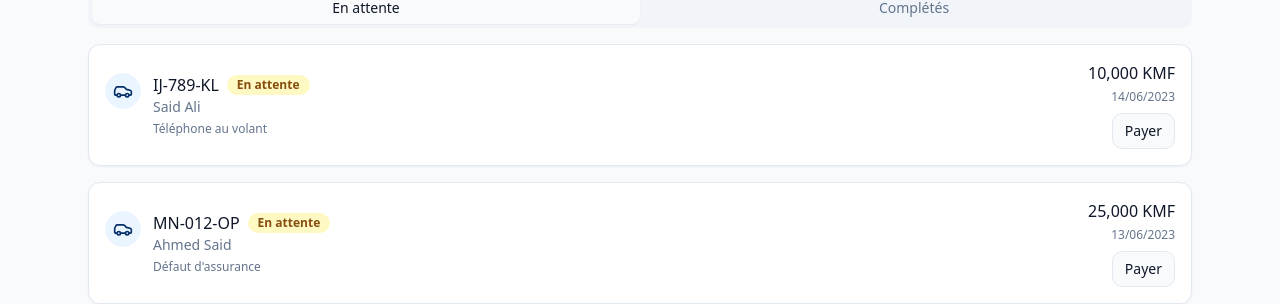
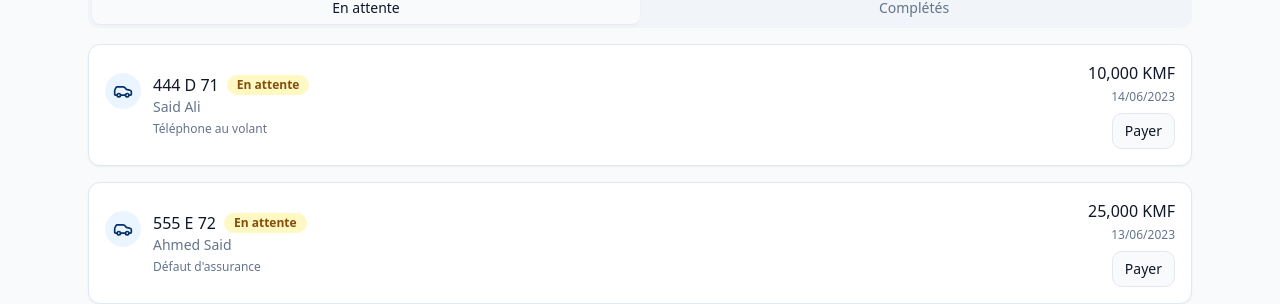
Before and after one commit to irs269/gendarmerie-connect, a React (Vite) app: page /payment-options in a window 1280 px wide. Shown: the part 256-560 px from the top of the page. Built offline with nearby package versions, Linux system fonts and the light colour scheme.

Commit message:
Update Comoros license plate format
This commit updates the application to accommodate the Comoros license plate format: 111 A 73, 111 A 71, 111 A 72.  No specific implementation details are included.

```diff
--- a/src/pages/PaymentOptions.tsx
+++ b/src/pages/PaymentOptions.tsx
@@ -1,4 +1,3 @@
-
 import React, { useState } from 'react';
 import { Button } from '@/components/ui/button';
 import { Card, CardContent } from '@/components/ui/card';
@@ -10,11 +9,11 @@ import {
 } from 'lucide-react';
 import { useToast } from '@/hooks/use-toast';
 
-// Mock payment data
+// Mock payment data with updated Comorian license plate format
 const paymentsData = [
   {
     id: 1,
-    plate: 'AB-123-CD',
+    plate: '111 A 73',
     driver: 'Ali Mohammed',
     amount: 15000,
     date: '2023-06-15',
@@ -26,7 +25,7 @@ const paymentsData = [
   },
   {
     id: 2,
-    plate: 'EF-456-GH',
+    plate: '222 B 71',
     driver: 'Fatima Abdou',
     amount: 5000,
     date: '2023-06-14',
@@ -38,7 +37,7 @@ const paymentsData = [
   },
   {
     id: 3,
-    plate: 'QR-345-ST',
+    plate: '333 C 72',
     driver: 'Aicha Omar',
     amount: 15000,
     date: '2023-06-12',
@@ -50,11 +49,11 @@ const paymentsData = [
   },
 ];
 
-// Mock pending payments data
+// Mock pending payments data with updated Comorian license plate format
 const pendingPaymentsData = [
   {
     id: 101,
-    plate: 'IJ-789-KL',
+    plate: '444 D 71',
     driver: 'Said Ali',
     amount: 10000,
     date: '2023-06-14',
@@ -62,7 +61,7 @@ const pendingPaymentsData = [
   },
   {
     id: 102,
-    plate: 'MN-012-OP',
+    plate: '555 E 72',
     driver: 'Ahmed Said',
     amount: 25000,
     date: '2023-06-13',
```
